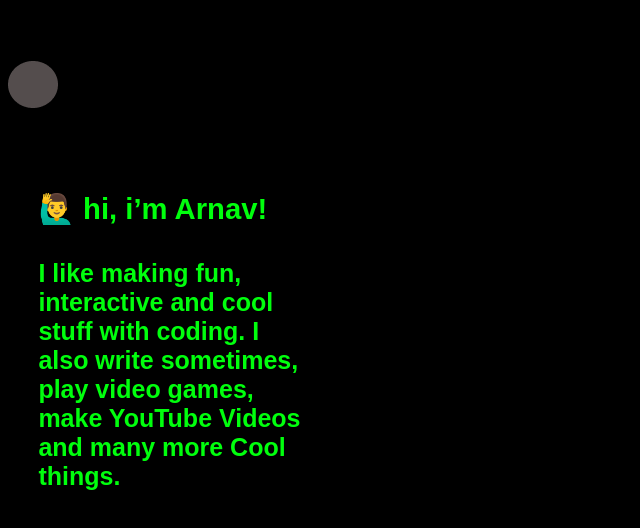
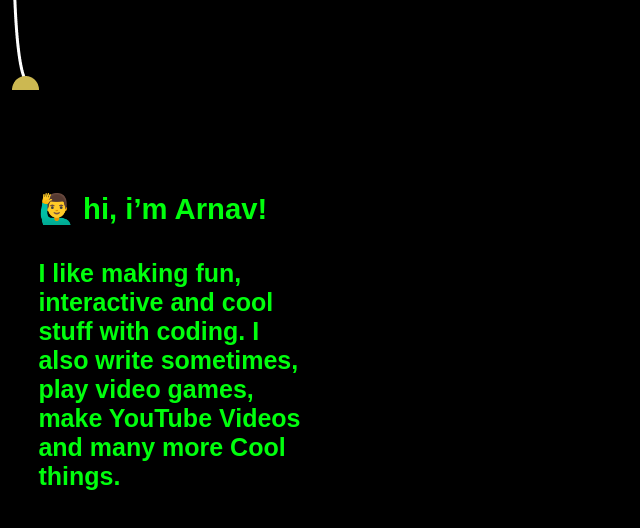
Before and after one commit to Arnav41/Portfolio, a plain HTML site: page index.html in a window 1280 px wide. Both pictures are taken after a click on the picture 32 px from the left and 49 px from the top of the page. Shown: the whole page, without its empty margins (0-640 px from the left). Drawn offline with Linux system fonts and the light colour scheme; a web font is replaced by a local one.

Commit message:
changed the bulb and re-scripted the theme change

```diff
--- a/index.html
+++ b/index.html
@@ -10,7 +10,7 @@
 </head>
 <body>
     <div data-theme="##3a3b3e" id="left-block" class="left-block">
-        <img src="/img/Bulb.png" id="bulb" class="bulb">
+        <img src="/img/bulb-1.png" id="bulb" class="bulb">
         <div class="Intro">
             <h3>🙋‍♂️ hi, i’m Arnav!</h3>
             <h4>I like making fun, interactive and cool stuff with coding. I also write sometimes, play video games, make YouTube Videos and many more Cool things.</h4>
--- a/script.js
+++ b/script.js
@@ -1,5 +1,11 @@
 const bulb = document.getElementById('bulb');
 
+// switching to dark theme
 bulb.onclick = function(){
     document.body.classList.toggle("dark-theme")
+    if(document.body.classList.contains("dark-theme")){
+        bulb.src = "img/bulb-2.png"
+    }else{
+        bulb.src = "img/bulb-1.png"
+    }
 }
--- a/style.css
+++ b/style.css
@@ -32,7 +32,7 @@ body {
 }
 .bulb{
     float: left;
-    margin-left: 2%;
+    margin-left: 3%;
     margin-top: -10px;
 }
 
```
Also changed, not shown: img/Bulb.png (deleted), img/bulb-1.png (added), img/bulb-2.png (added).
